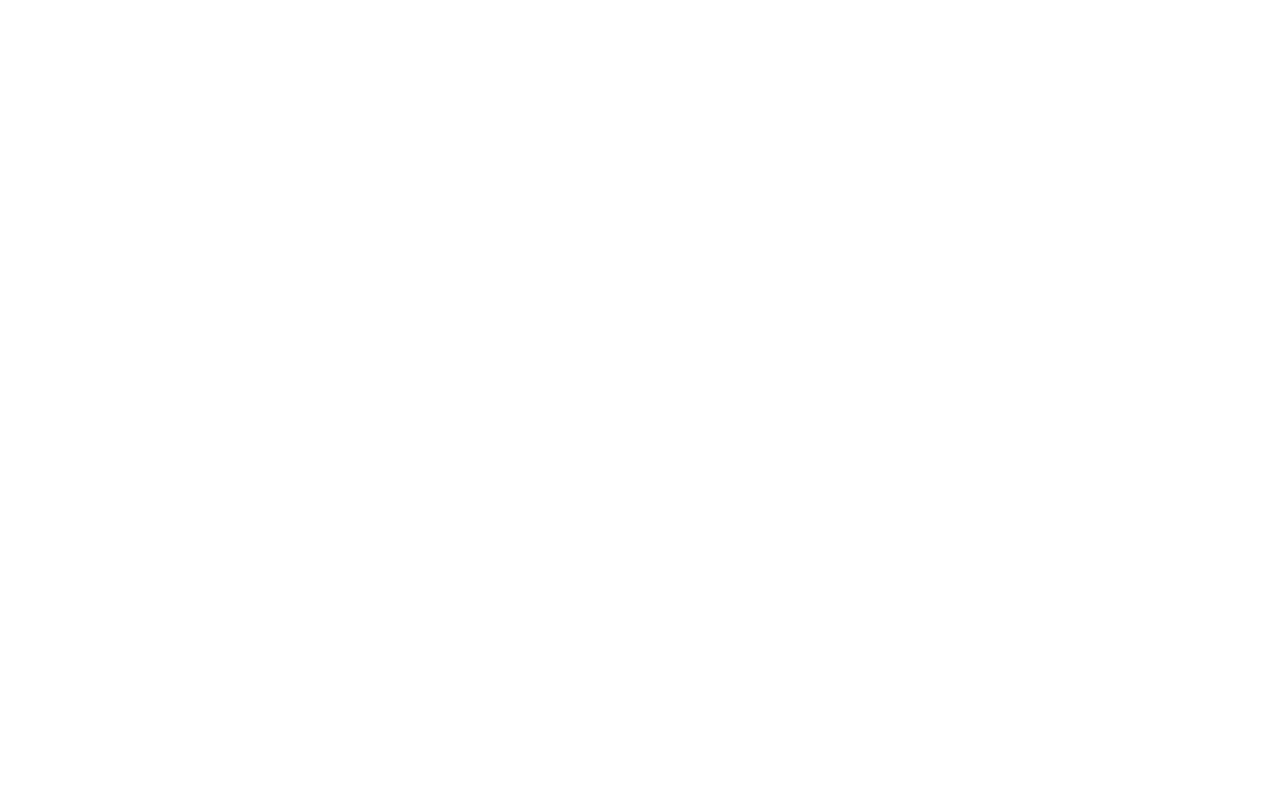
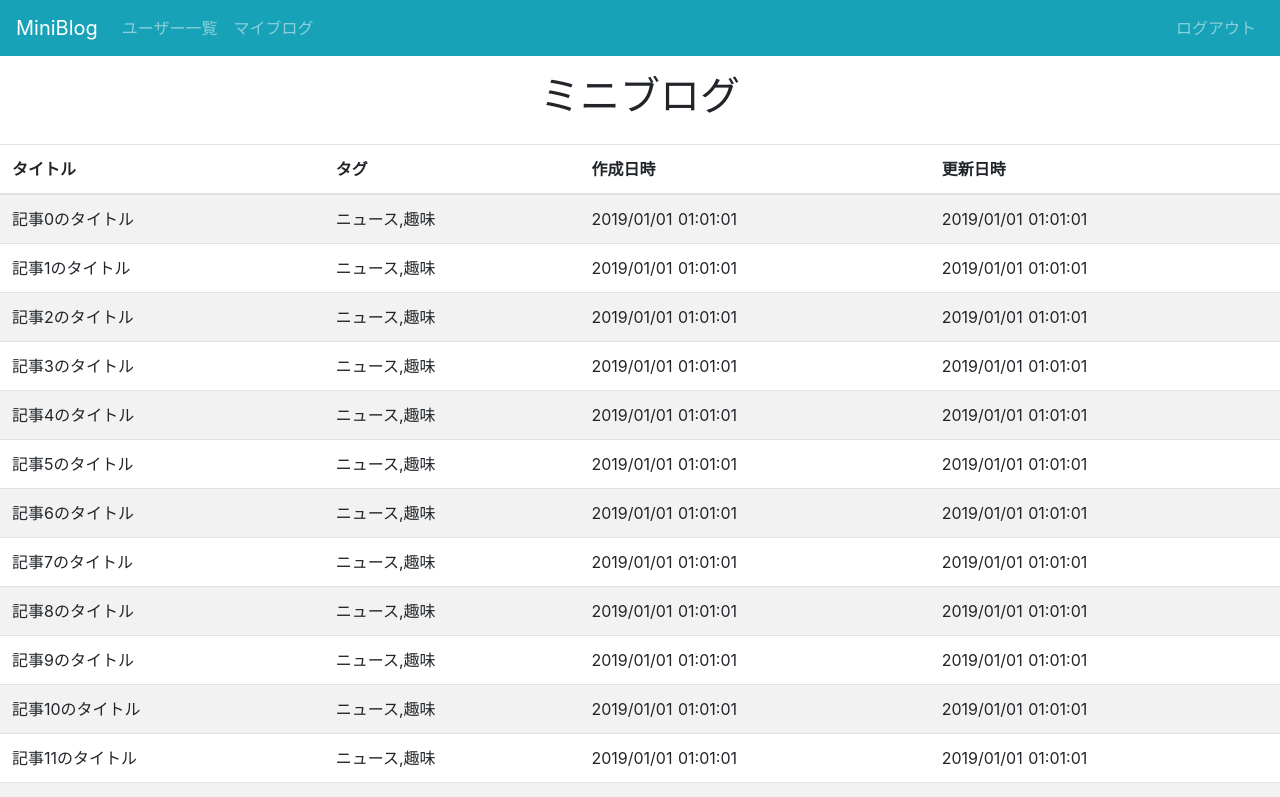
Before and after one commit to yushiw/miniblog, a Nuxt app in the folder frontend/: page /my/articles in a window 1280 px wide. Before the commit this address had no page. Shown: the top 797 px of the page. Built offline with nearby package versions, Linux system fonts and the light colour scheme.

Commit message:
add /my/articles

```diff
--- a/frontend/components/NavBar.vue
+++ b/frontend/components/NavBar.vue
@@ -8,7 +8,9 @@
       <b-collapse id="nav-collapse" is-nav>
         <b-navbar-nav>
           <b-nav-item v-if="isAdmin" href="#">ユーザー一覧</b-nav-item>
-          <b-nav-item v-if="isLoggedIn" href="#">マイブログ</b-nav-item>
+          <b-nav-item v-if="isLoggedIn" href="/my/articles">
+            マイブログ
+          </b-nav-item>
         </b-navbar-nav>
 
         <!-- Right aligned nav items -->
--- /dev/null
+++ b/frontend/pages/my/articles/_id/index.vue
@@ -0,0 +1,34 @@
+<template>
+  <div>
+    <NavBar is-logged-in :user-type="1" />
+    <h1>{{ title }}</h1>
+    <p>{{ tags }}</p>
+    <p>{{ content }}</p>
+  </div>
+</template>
+
+<script>
+import NavBar from '~/components/NavBar'
+
+export default {
+  components: {
+    NavBar
+  },
+  data() {
+    return {
+      id: null,
+      title: '記事1のタイトル',
+      tags: 'ニュース,趣味',
+      created_at: '2019/01/01 01:01:01',
+      updated_at: '2019/01/01 01:01:01',
+      content:
+        '記事の内容記事の内容記事の内容記事の内容記事の内容記事の内容記事の内容'
+    }
+  },
+  computed: {},
+  created() {
+    this.id = this.$route.params.id
+    this.title = '記事' + this.id + 'のタイトル'
+  }
+}
+</script>
--- /dev/null
+++ b/frontend/pages/my/articles/index.vue
@@ -0,0 +1,56 @@
+<template>
+  <div>
+    <NavBar is-logged-in :user-type="1" />
+    <h1>ミニブログ</h1>
+    <b-table hover striped :fields="fields" :items="items">
+      <template slot="title" slot-scope="data">
+        <nuxt-link :to="'/my/articles/' + data.item.id">{{
+          data.value
+        }}</nuxt-link>
+      </template>
+    </b-table>
+  </div>
+</template>
+
+<script>
+import NavBar from '~/components/NavBar'
+
+export default {
+  components: {
+    NavBar
+  },
+  data() {
+    return {
+      fields: [
+        {
+          key: 'title',
+          label: 'タイトル'
+        },
+        {
+          key: 'tags',
+          label: 'タグ'
+        },
+        {
+          key: 'created_at',
+          label: '作成日時'
+        },
+        {
+          key: 'updated_at',
+          label: '更新日時'
+        }
+      ]
+    }
+  },
+  computed: {
+    items() {
+      return [...Array(50).keys()].map(num => ({
+        id: num,
+        title: '記事' + String(num) + 'のタイトル',
+        tags: 'ニュース,趣味',
+        created_at: '2019/01/01 01:01:01',
+        updated_at: '2019/01/01 01:01:01'
+      }))
+    }
+  }
+}
+</script>
```
Also changed, not shown: frontend/pages/my/articles/create.vue (added).
